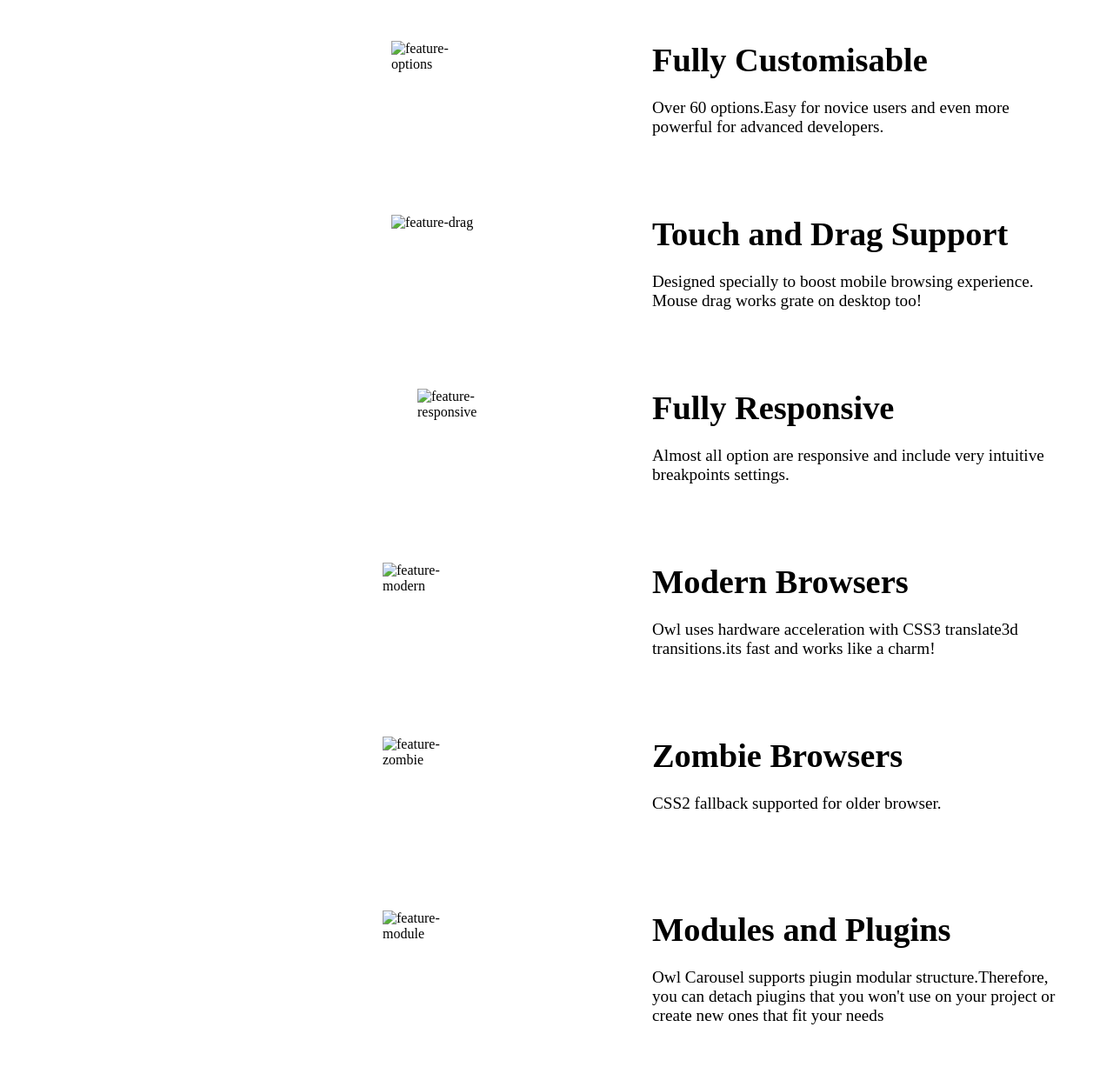
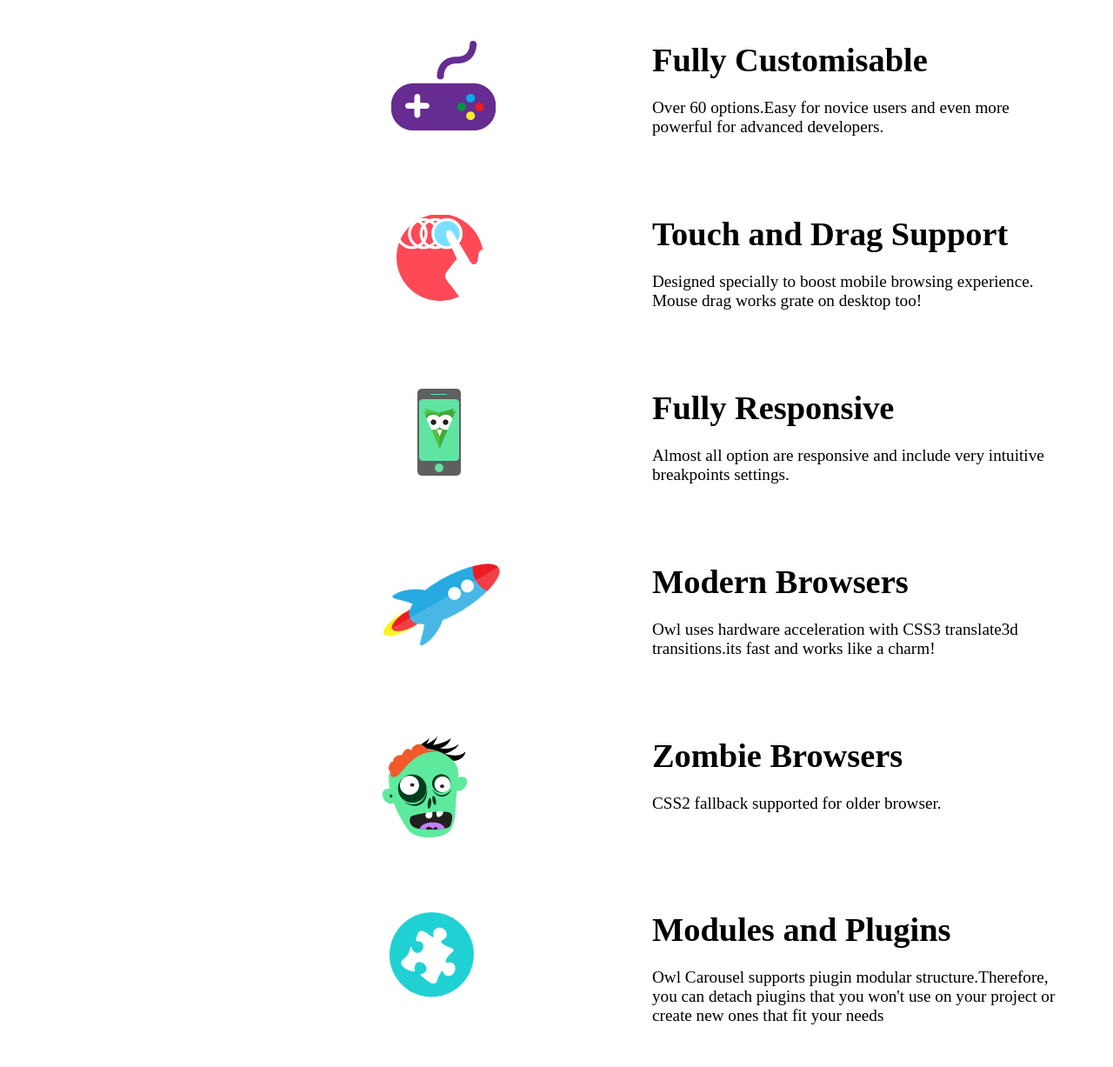
Before and after one commit to dhruvidadhaniya/owl, a plain HTML site: page index.html in a window 1280 px wide. Shown: the part 853-2080 px from the top of the page at 87% size. Drawn offline with Linux system fonts and the light colour scheme; files whose address does not match are found by name.

Commit message:
index.html

```diff
--- a/index.html
+++ b/index.html
@@ -34,7 +34,7 @@
     </div>
     <div class="main">
         <div class="picture1">
-            <img src="photo/feature-options.png" alt="feature-options">
+            <img src="feature-options.png" alt="feature-options">
         </div>
         <div class="content1">
             <h1>Fully Customisable</h1><br>
@@ -44,7 +44,7 @@
     </div>
     <div class="main">
         <div class="picture2">
-            <img src="photo/feature-drag.png" alt="feature-drag">
+            <img src="feature-drag.png" alt="feature-drag">
         </div>
         <div class="content2">
             <h1>Touch and Drag Support</h1><br>
@@ -54,7 +54,7 @@
     </div>
     <div class="main">
         <div class="picture3">
-            <img src="photo/feature-responsive.png" alt="feature-responsive">
+            <img src="feature-responsive.png" alt="feature-responsive">
         </div>
         <div class="content3">
             <h1>Fully Responsive</h1><br>
@@ -64,7 +64,7 @@
     </div>
     <div class="main"></div>
         <div class="picture4">
-            <img src="photo/feature-modern.png" alt="feature-modern">
+            <img src="feature-modern.png" alt="feature-modern">
         </div>
         <div class="content4">
             <h1>Modern Browsers</h1><br>
@@ -74,7 +74,7 @@
     </div>
     <div class="main"></div>
         <div class="picture5">
-            <img src="photo/feature-zombie.png" alt="feature-zombie">
+            <img src="feature-zombie.png" alt="feature-zombie">
         </div>
         <div class="content5">
             <h1>Zombie Browsers</h1><br>
@@ -83,7 +83,7 @@
     </div>
     <div class="main"></div>
         <div class="picture6">
-            <img src="photo/feature-module.png" alt="feature-module">
+            <img src="feature-module.png" alt="feature-module">
         </div>
         <div class="content6">
             <h1>Modules and Plugins</h1><br>
@@ -102,8 +102,8 @@
     <p class="line">Watch This space- we'll be launching soon:)</p>
     </div>
     <div class="footer">
-        <p class="dharvi">David Deutsch</p>
-        <img class="bird" src="photo/twitter_25.png" alt="bird_blue_32">
+        <p class="document">David Deutsch</p>
+        <img class="bird" src="twitter_25.png" alt="bird_blue_32">
     </div>
 </body>
 </html>
```
